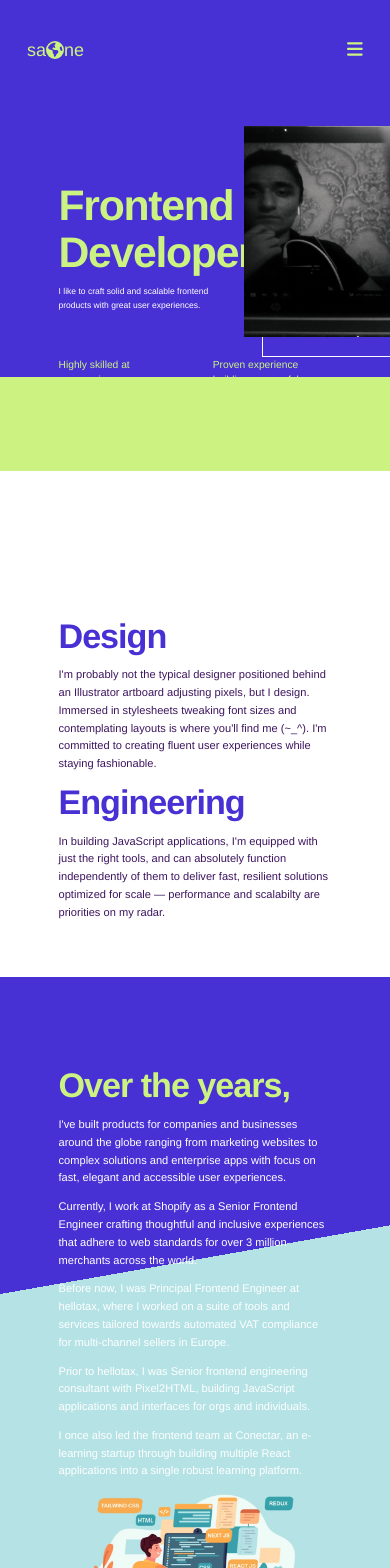
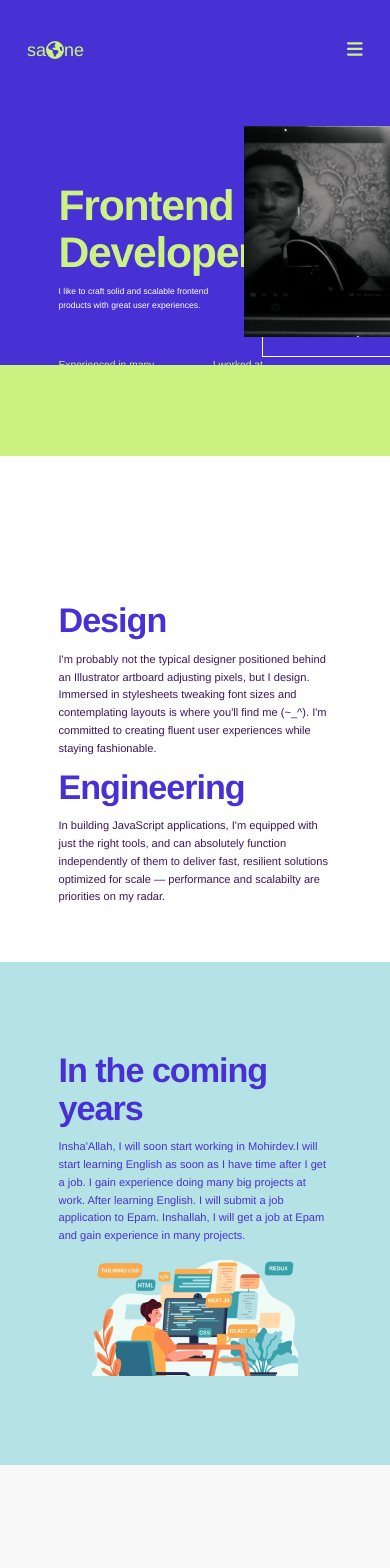
Before and after one commit to Nuraddin0v/myPortfol, a React (Create React App) app: page / in a window 390 px wide. Shown: the top 1568 px of the page. Built offline with nearby package versions, Linux system fonts and the light colour scheme.

Commit message:
tugab qoldi

```diff
--- a/package.json
+++ b/package.json
@@ -3,9 +3,11 @@
   "version": "0.1.0",
   "private": true,
   "dependencies": {
+    "@emailjs/browser": "^3.11.0",
     "@testing-library/jest-dom": "^5.14.1",
     "@testing-library/react": "^13.0.0",
     "@testing-library/user-event": "^13.2.1",
+    "email-js": "^2.0.2",
     "react": "^18.2.0",
     "react-dom": "^18.2.0",
     "react-router-dom": "^6.14.2",
--- a/src/components/MyShelf.jsx
+++ b/src/components/MyShelf.jsx
@@ -1,13 +1,18 @@
-import React from 'react'
-import "./MyShelf.scss"
+import React from "react";
+import "./MyShelf.scss";
 const MyShelf = () => {
   return (
     <div>
-      <div id='boxes'>
-       <h1>/shelf</h1>
+      <div id="boxes" >
+        <h1>/Shelf</h1>
+        <p>
+          Assalomu Alaykum everyone. I didn't get a job in programming. I am
+          trying to find a job soon, God willing. Until now, I have been engaged
+          in sales.
+        </p>
       </div>
     </div>
-  )
-}
+  );
+};
 
-export default MyShelf
+export default MyShelf;
--- a/src/components/MyShelf.scss
+++ b/src/components/MyShelf.scss
@@ -2,4 +2,24 @@
   width: 100%;
   height: 100vh;
   background-color: #f5f4fc;
+  padding: 10rem;
+  h1 {
+    text-align: center;
+  }
+  p {
+    width: 450px;
+    text-align: center;
+    align-items: center;
+    font-size: 2rem;
+    letter-spacing: 1px;
+    margin: 0 auto;
+  }
 }
+@media (max-width: 580px) {
+  #boxes {
+    padding: 10rem 15vw;
+    p{
+      width: auto;
+    }
+  }
+}
--- a/src/components/Section.jsx
+++ b/src/components/Section.jsx
@@ -1,7 +1,33 @@
 /** @format */
-
+import React, { useRef } from "react";
+import emailjs from "@emailjs/browser";
 import "./Section.scss";
 const Section = () => {
+  const form = useRef();
+
+  const sendEmail = (e) => {
+    e.preventDefault(); // prevents the page from reloading when you hit “Send”
+
+    emailjs
+      .sendForm(
+        "service_gtz60lv",
+        "template_4e4ivej",
+        form.current,
+        "tVFqMhs2LkBzEgVC1"
+      )
+      .then(
+        (result) => {
+          alert(result);
+          console.log("jonatildi");
+          // show the user a success message
+        },
+        (error) => {
+          alert(error);
+          console.log("error");
+          // show the user an error
+        }
+      );
+  };
   return (
     <div>
       <section className="one">
@@ -23,13 +49,10 @@ const Section = () => {
         </div>
         <div className="text bottom">
           <ul>
+            <li>Experienced in many advanced javascript libraries.</li>
             <li>
-              Highly skilled at progressive enhancement, design systems & UI
-              Engineering.
-            </li>
-            <li>
-              Proven experience building successful products for clients across
-              several countries.
+              I worked at Sigmasoftware for 3 months. I don't have any official
+              experience yet.
             </li>
           </ul>
         </div>
@@ -58,32 +81,13 @@ const Section = () => {
       <section className="three">
         <div className="boxes">
           <article>
-            <h1>Over the years,</h1>
+            <h1>In the coming years</h1>
             <p>
-              I've built products for companies and businesses around the globe
-              ranging from marketing websites to complex solutions and
-              enterprise apps with focus on fast, elegant and accessible user
-              experiences.
-            </p>
-            <p>
-              Currently, I work at Shopify as a Senior Frontend Engineer
-              crafting thoughtful and inclusive experiences that adhere to web
-              standards for over 3 million merchants across the world.
-            </p>
-            <p>
-              Before now, I was Principal Frontend Engineer at hellotax, where I
-              worked on a suite of tools and services tailored towards automated
-              VAT compliance for multi-channel sellers in Europe.
-            </p>
-            <p>
-              Prior to hellotax, I was Senior frontend engineering consultant
-              with Pixel2HTML, building JavaScript applications and interfaces
-              for orgs and individuals.
-            </p>
-            <p>
-              I once also led the frontend team at Conectar, an e-learning
-              startup through building multiple React applications into a single
-              robust learning platform.
+              Insha'Allah, I will soon start working in Mohirdev.I will start
+              learning English as soon as I have time after I get a job. I gain
+              experience doing many big projects at work. After learning
+              English. I will submit a job application to Epam. Inshallah, I
+              will get a job at Epam and gain experience in many projects.
             </p>
           </article>
           <figure>
@@ -144,25 +148,38 @@ const Section = () => {
             Got a question or proposal, or just want <br /> to say hello? Go
             ahead.
           </p>
-          <form>
+          <form ref={form}>
             <span>
               <div className="name">
                 <label id="label">Your Name</label>
                 <br />
-                <input id="name" type="text" placeholder="Enter your name" />
+                <input
+                  name="user_name"
+                  id="name"
+                  type="text"
+                  placeholder="Enter your name"
+                />
               </div>
               <div className="email">
                 <label id="label">Your Email</label>
                 <br />
-                <input type="text" placeholder="Enter your email address" />
+                <input
+                  name="user_email"
+                  type="email"
+                  placeholder="Enter your email address"
+                />
               </div>
             </span>
             <div className="message">
               <label id="label">Your message</label>
               <br />
-              <input type="text" placeholder="Information about yourself" />
+              <input
+                name="message"
+                type="text"
+                placeholder="Information about yourself"
+              />
             </div>
-            <button type="button">
+            <button type="button" onClick={sendEmail}>
               Shoot
               <svg
                 xmlns="http://www.w3.org/2000/svg"
@@ -176,7 +193,6 @@ const Section = () => {
           </form>
         </div>
       </section>
-
     </div>
   );
 };
--- a/src/components/Section.scss
+++ b/src/components/Section.scss
@@ -621,12 +621,18 @@ section.footer {
   }
   section.three {
     padding: 10rem 0;
-    background: linear-gradient(-10deg, #b5e2e5 60%, #4831d4 40%);
+    background-color: #b5e2e5;
+
+    // background: linear-gradient(10deg, #b5e2e5 60%, #4831d4 40%);
     .boxes {
       display: block;
       article {
+        h1{
+          color: #4831d4;
+        }
         p {
           font-size: 1.3em;
+          color: #4831d4;
         }
       }
       // figure {
--- a/src/components/SidebarData.jsx
+++ b/src/components/SidebarData.jsx
@@ -18,7 +18,7 @@ export const SidebarData = [
     className: "nav-text",
   },
   {
-    title: "Shelf",
+    title: "My Shelf",
     path: "/shelf",
     icon: (
       <svg
```
Also changed, not shown: 1 other file (tests, documents, lock files or other folders).
